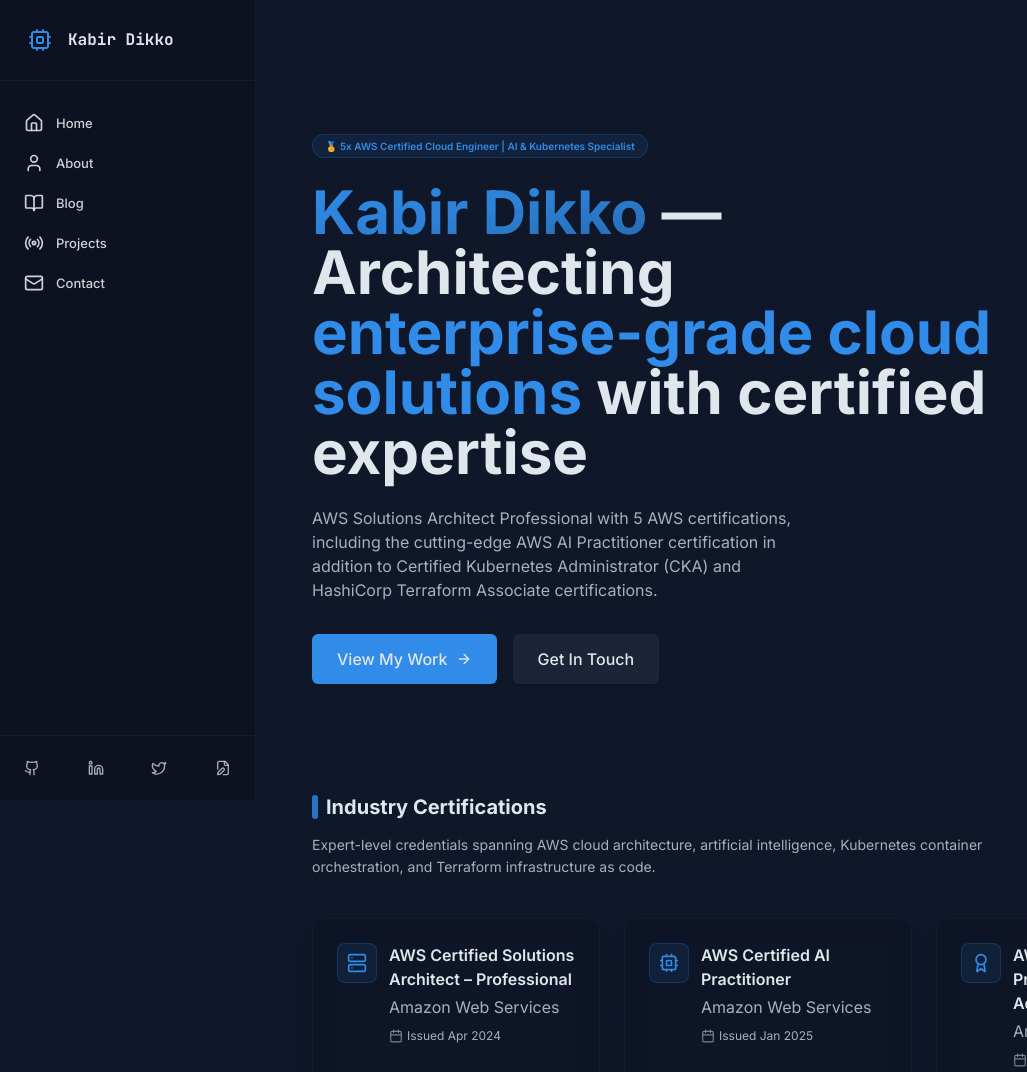
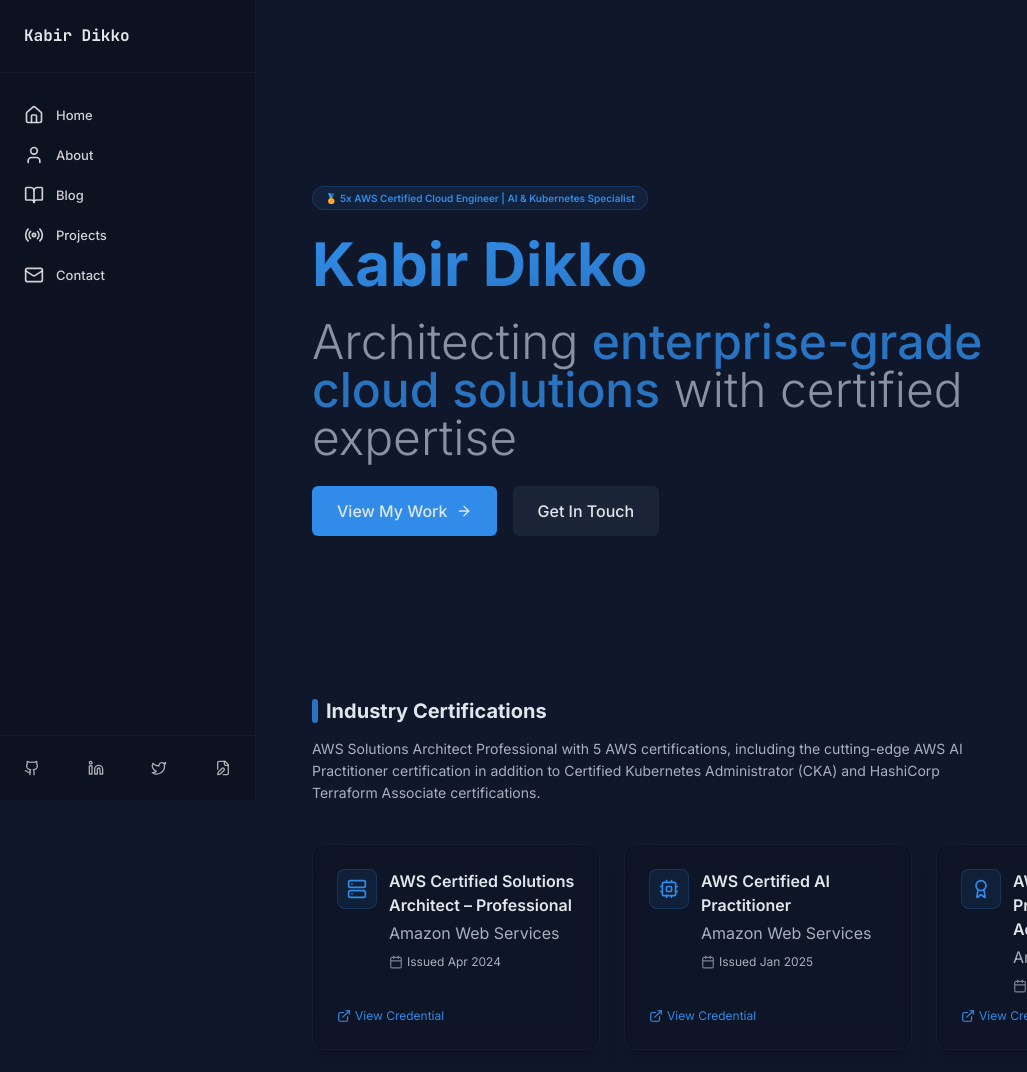
Before and after one commit to kabirDikko/kabir-portfolio, an Astro site: page / in a window 1280 px wide. Shown: the top 1072 px of the page, without its empty margins (0-1027 px from the left). Built offline with nearby package versions, Linux system fonts and the light colour scheme; Astro itself is replaced by a stand-in of ours.

Commit message:
style: Home page text.

```diff
--- a/src/components/Sidebar.astro
+++ b/src/components/Sidebar.astro
@@ -69,9 +69,6 @@
   <div class="h-full flex flex-col">
     {/* Logo/header */}
     <div class="p-6 border-b border-sidebar-border flex items-center gap-3">
-      <span class="w-8 h-8 text-primary flex items-center justify-center">
-        <Cpu size={24} />
-      </span>
       <h1 class="font-bold text-xl font-mono">Kabir Dikko</h1>
     </div>
 
--- a/src/pages/index.astro
+++ b/src/pages/index.astro
@@ -34,7 +34,7 @@
     <!-- Hero Section -->
     <section
       id="hero"
-      class="min-h-[calc(100vh-2rem)] flex flex-col justify-center animate-on-scroll visible"
+      class="min-h-[calc(100vh-8rem)] flex flex-col justify-center animate-on-scroll visible"
     >
       <div class="py-12 md:py-20 md:w-3/4">
         <div
@@ -43,16 +43,16 @@
           🏅 5x AWS Certified Cloud Engineer | AI & Kubernetes Specialist
         </div>
         <h1 class="text-4xl md:text-6xl font-bold mb-6">
-          <span class="text-gradient-primary">Kabir Dikko</span> — Architecting
-          <span class="text-primary">enterprise-grade cloud solutions</span> with
-          certified expertise
+          <div class="text-gradient-primary mb-6">Kabir Dikko</div>
+          <div
+            class="text-muted-foreground/80 text-4xl md:text-5xl font-light leading-tight"
+          >
+            Architecting
+            <span class="text-primary/80 font-medium"
+              >enterprise-grade cloud solutions</span
+            > with certified expertise
+          </div>
         </h1>
-        <p class="text-lg md:text-xl text-muted-foreground mb-8 md:w-3/4">
-          AWS Solutions Architect Professional with 5 AWS certifications,
-          including the cutting-edge AWS AI Practitioner certification in
-          addition to Certified Kubernetes Administrator (CKA) and HashiCorp
-          Terraform Associate certifications.
-        </p>
         <div class="flex flex-col sm:flex-row gap-4">
           <a
             href="/projects"
@@ -78,7 +78,7 @@
     <section id="certifications" class="section animate-on-scroll visible">
       <SectionHeading
         title="Industry Certifications"
-        subtitle="Expert-level credentials spanning AWS cloud architecture, artificial intelligence, Kubernetes container orchestration, and Terraform infrastructure as code."
+        subtitle="AWS Solutions Architect Professional with 5 AWS certifications, including the cutting-edge AWS AI Practitioner certification in addition to Certified Kubernetes Administrator (CKA) and HashiCorp Terraform Associate certifications."
       />
 
       <div class="grid md:grid-cols-2 lg:grid-cols-3 gap-6">
```
